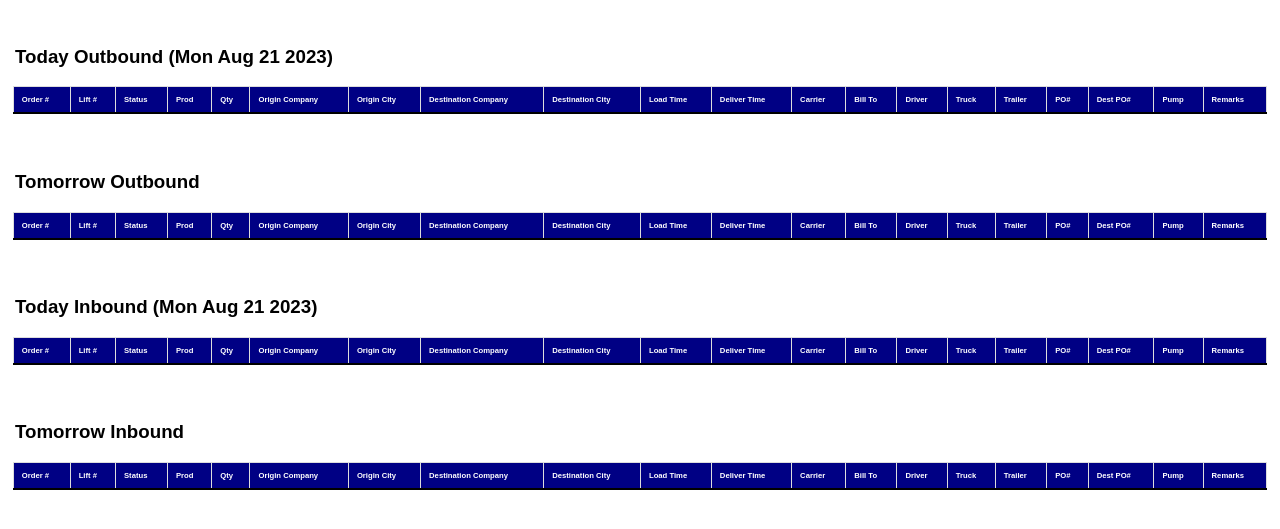
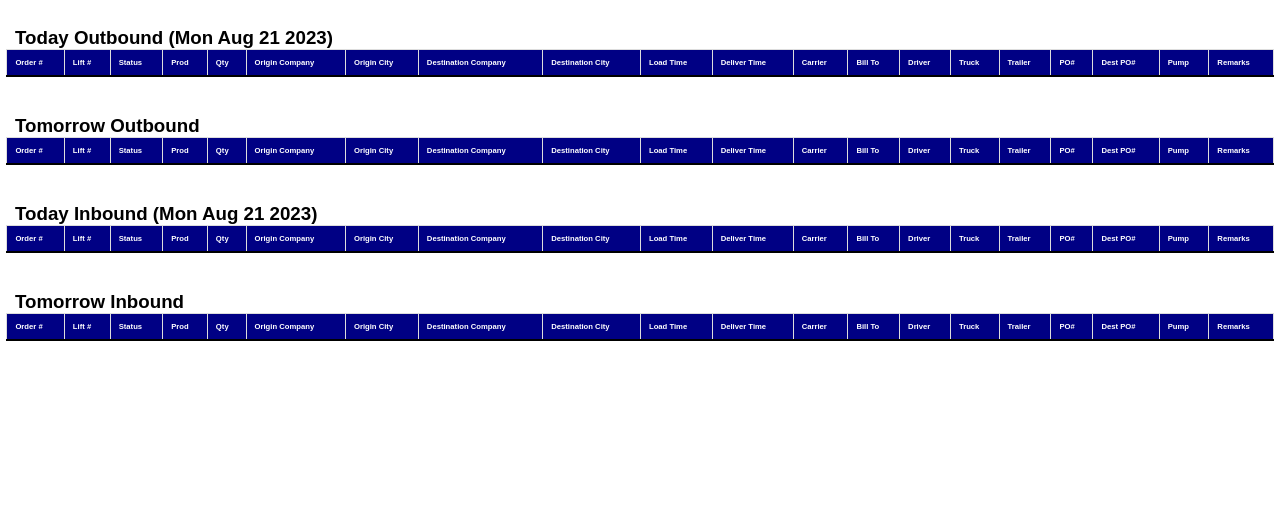
Before and after one commit to CelticJasen/coastal-ext-load-scheduler, a plain HTML site: page html/viewer.html in a window 1280 px wide. Shown: the part 127-656 px from the top of the page. Drawn offline with Linux system fonts and the light colour scheme; no server answers.

Commit message:
Made some styling changes to viewer page

```diff
--- a/html/css/viewer.css
+++ b/html/css/viewer.css
@@ -1,13 +1,13 @@
 body{
     margin: 0;
     height: 100vh;
-    display: flex;
-    flex-direction: column;
     font-family: Arial, Helvetica, sans-serif;
 }
 
 h3{
     padding-left: 15px;
+    padding-right: 15px;
+    margin: 0px;
 }
 
 #navigation {
@@ -52,7 +52,8 @@ h3{
     display: flex;
     flex-direction: row;
     align-items: center;
-    padding: 15px;
+    padding-left: 15px;
+    padding-right: 15px;
 }
 
 #headingContainer h1{
@@ -81,7 +82,7 @@ h3{
 }
 
 .tableDiv{
-    width: 98%;
+    width: 99%;
 }
 
 .dynamicTable {
```
Also changed, not shown: html/scripts/viewer.js (+0 -32 lines).
